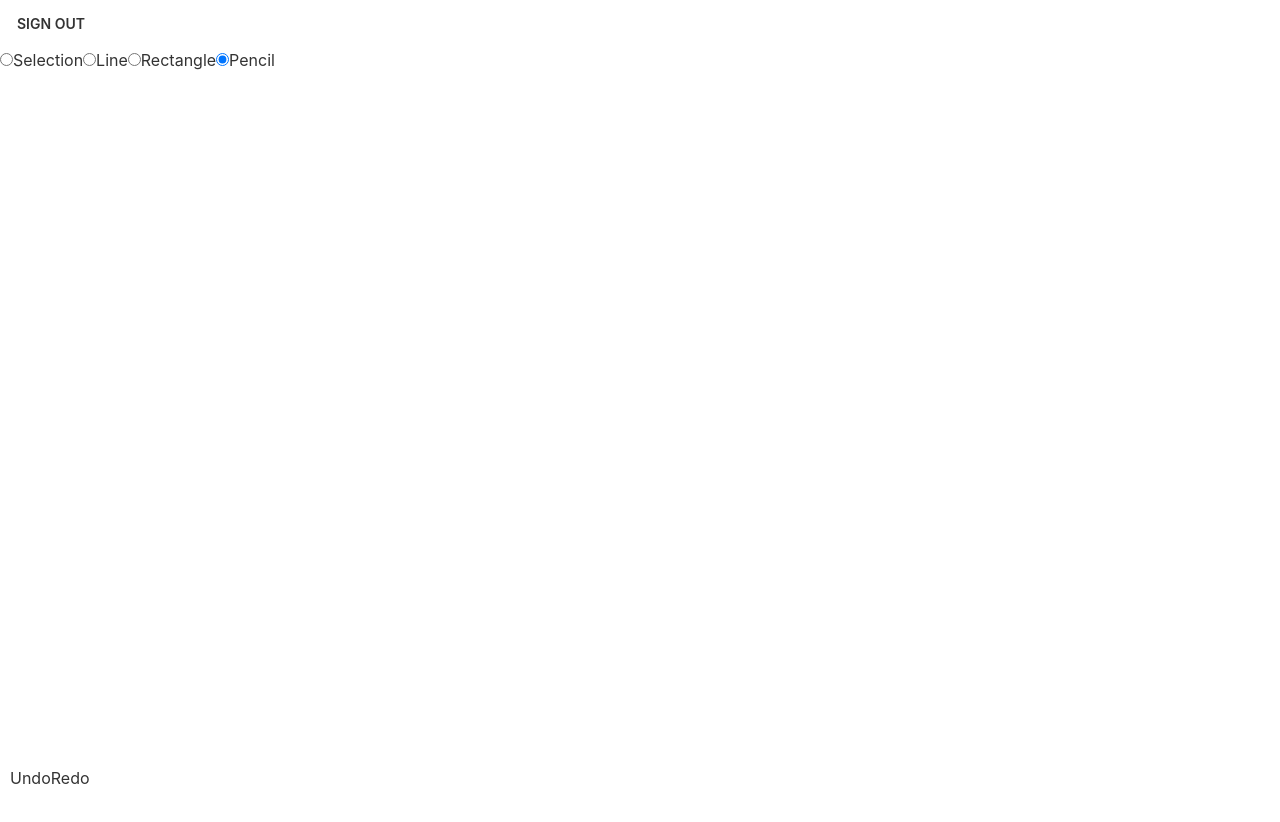
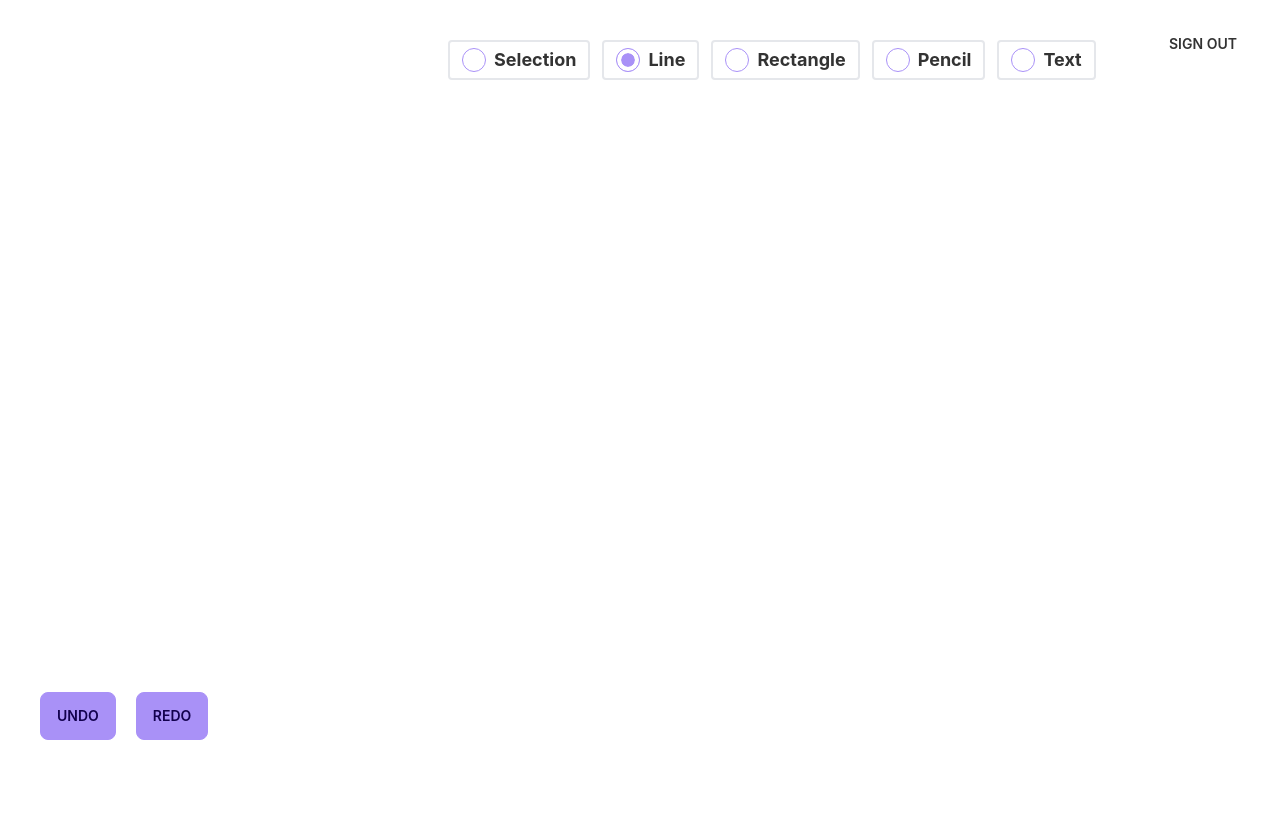
Before and after one commit to rakibul-wdp/artboard-design-application, a React (Create React App) app: page / in a window 1280 px wide. Shown: the top 822 px of the page. After the commit the page ends 800 px from the top, so only its background shows below. Built offline with nearby package versions, Linux system fonts and the light colour scheme; no server answers; sample sign-in values are in the browser's storage.

Commit message:
add text writing and some style

```diff
--- a/src/Pages/Drawing/Drawing.js
+++ b/src/Pages/Drawing/Drawing.js
@@ -1,4 +1,4 @@
-import React, { useEffect, useLayoutEffect, useState } from 'react';
+import React, { useEffect, useLayoutEffect, useRef, useState } from 'react';
 import SignOut from '../Shared/SignOut/SignOut';
 import rough from 'roughjs/bundled/rough.esm';
 import getStroke from 'perfect-freehand';
@@ -20,6 +20,7 @@ const createElement = (id, x1, y1, x2, y2, type) => {
       throw new Error(`Type not recognised: ${type}`);
   }
 };
+
 const nearPoint = (x, y, x1, y1, name) => {
   return Math.abs(x - x1) < 5 && Math.abs(y - y1) < 5 ? name : null;
 };
@@ -54,6 +55,8 @@ const positionWithinElement = (x, y, element) => {
         return onLine(point.x, point.y, nextPoint.x, nextPoint.y, x, y, 5) != null;
       });
       return betweenAnyPoint ? 'inside' : null;
+    case 'text':
+      return x >= x1 && x <= x2 && y >= y1 && y <= y2 ? 'inside' : null;
     default:
       throw new Error(`Type not recognised: ${type}`);
   }
@@ -77,7 +80,7 @@ const adjustElementCoordinates = (element) => {
     return { x1: minX, y1: minY, x2: maxX, y2: maxY };
   } else {
     if (x1 < x2 || (x1 === x2 && y1 < y2)) {
-      return x1, y1, x2, y2;
+      return { x1, y1, x2, y2 };
     } else {
       return { x1: x2, y1: y2, x2: x1, y2: y1 };
     }
@@ -166,6 +169,11 @@ const drawElement = (roughCanvas, context, element) => {
       const stroke = getSvgPathFromStroke(getStroke(element.points));
       context.fill(new Path2D(stroke));
       break;
+    case 'text':
+      context.textBaseline = 'top';
+      context.font = '24px sans-serif';
+      context.fillText(element.text, element.x1, element.y1);
+      break;
     default:
       throw new Error(`Type not recognised: ${element.type}`);
   }
@@ -176,8 +184,9 @@ const adjustmentRequired = (type) => ['line', 'rectangle'].includes(type);
 const Drawing = () => {
   const [elements, setElements, undo, redo] = useHistory([]);
   const [action, setAction] = useState('none');
-  const [tool, setTool] = useState('pencil');
+  const [tool, setTool] = useState('line');
   const [selectedElement, setSelectedElement] = useState(null);
+  const textAreaRef = useRef();
 
   useLayoutEffect(() => {
     const canvas = document.getElementById('canvas');
@@ -186,8 +195,11 @@ const Drawing = () => {
 
     const roughCanvas = rough.canvas(canvas);
 
-    elements.forEach((element) => drawElement(roughCanvas, context, element));
-  }, [elements]);
+    elements.forEach((element) => {
+      if (action === 'writing' && selectedElement.id === element.id) return;
+      drawElement(roughCanvas, context, element);
+    });
+  }, [elements, action, selectedElement]);
 
   useEffect(() => {
     const undoRedoFunction = (event) => {
@@ -206,7 +218,15 @@ const Drawing = () => {
     };
   }, [undo, redo]);
 
-  const updateElement = (id, x1, y1, x2, y2, type) => {
+  useEffect(() => {
+    const textArea = textAreaRef.current;
+    if (action === 'writing') {
+      textArea.focus();
+      textArea.value = selectedElement.text;
+    }
+  }, [action, selectedElement]);
+
+  const updateElement = (id, x1, y1, x2, y2, type, options) => {
     const elementsCopy = [...elements];
 
     switch (type) {
@@ -217,6 +237,14 @@ const Drawing = () => {
       case 'pencil':
         elementsCopy[id].points = [...elementsCopy[id].points, { x: x2, y: y2 }];
         break;
+      case 'text':
+        const textWidth = document.getElementById('canvas').getContext('2d').measureText(options.text).width;
+        const textHeight = 24;
+        elementsCopy[id] = {
+          ...createElement(id, x1, y1, x1 + textWidth, y1 + textHeight, type),
+          text: options.text,
+        };
+        break;
       default:
         throw new Error(`Type not recognised: ${type}`);
     }
@@ -225,6 +253,8 @@ const Drawing = () => {
   };
 
   const handleMouseDown = (event) => {
+    if (action === 'writing') return;
+
     const { clientX, clientY } = event;
     if (tool === 'selection') {
       const element = getElementAtPosition(clientX, clientY, elements);
@@ -252,9 +282,10 @@ const Drawing = () => {
       setElements((prevState) => [...prevState, element]);
       setSelectedElement(element);
 
-      setAction('drawing');
+      setAction(tool === 'text' ? 'writing' : 'drawing');
     }
   };
+
   const handleMouseMove = (event) => {
     const { clientX, clientY } = event;
 
@@ -285,7 +316,8 @@ const Drawing = () => {
         const height = y2 - y1;
         const newX1 = clientX - offsetX;
         const newY1 = clientY - offsetY;
-        updateElement(id, newX1, newY1, newX1 + width, newY1 + height, type);
+        const options = type === 'text' ? { text: selectedElement.text } : {};
+        updateElement(id, newX1, newY1, newX1 + width, newY1 + height, type, options);
       }
     } else if (action === 'resizing') {
       const { id, type, position, ...coordinates } = selectedElement;
@@ -293,8 +325,19 @@ const Drawing = () => {
       updateElement(id, x1, y1, x2, y2, type);
     }
   };
-  const handleMouseUp = () => {
+
+  const handleMouseUp = (event) => {
+    const { clientX, clientY } = event;
     if (selectedElement) {
+      if (
+        selectedElement.type === 'text' &&
+        clientX - selectedElement.offsetX === selectedElement.x1 &&
+        clientY - selectedElement.offsetY === selectedElement.y1
+      ) {
+        setAction('writing');
+        return;
+      }
+
       const index = selectedElement.id;
       const { id, type } = elements[index];
       if ((action === 'drawing' || action === 'resizing') && adjustmentRequired(type)) {
@@ -302,28 +345,117 @@ const Drawing = () => {
         updateElement(id, x1, y1, x2, y2, type);
       }
     }
+
+    if (action === 'writing') return;
+
     setAction('none');
     setSelectedElement(null);
   };
 
+  const handleBlur = (event) => {
+    const { id, x1, y1, type } = selectedElement;
+    setAction('none');
+    setSelectedElement(null);
+    updateElement(id, x1, y1, null, null, type, { text: event.target.value });
+  };
+
   return (
     <div>
-      <SignOut />
+      <div className='fixed top-5' style={{ marginLeft: '90%' }}>
+        <SignOut />
+      </div>
       <div>
-        <div className='fixed'>
-          <input type='radio' id='selection' checked={tool === 'selection'} onChange={() => setTool('selection')} />
-          <label htmlFor='selection'>Selection</label>
-          <input type='radio' id='line' checked={tool === 'line'} onChange={() => setTool('line')} />
-          <label htmlFor='line'>Line</label>
-          <input type='radio' id='rectangle' checked={tool === 'rectangle'} onChange={() => setTool('rectangle')} />
-          <label htmlFor='rectangle'>Rectangle</label>
-          <input type='radio' id='pencil' checked={tool === 'pencil'} onChange={() => setTool('pencil')} />
-          <label htmlFor='pencil'>Pencil</label>
+        <div className='fixed top-10 flex' style={{ marginLeft: '35%' }}>
+          <div className='flex items-center justify-center border-2 rounded px-3 py-1'>
+            <input
+              type='radio'
+              id='selection'
+              className='radio radio-primary'
+              checked={tool === 'selection'}
+              onChange={() => setTool('selection')}
+            />
+            <label htmlFor='selection' className='text-lg font-bold ml-2'>
+              Selection
+            </label>
+          </div>
+          <div className='flex items-center justify-center border-2 rounded ml-3 px-3 py-1'>
+            <input
+              type='radio'
+              id='line'
+              className='radio radio-primary'
+              checked={tool === 'line'}
+              onChange={() => setTool('line')}
+            />
+            <label htmlFor='line' className='text-lg font-bold ml-2'>
+              Line
+            </label>
+          </div>
+          <div className='flex items-center justify-center border-2 rounded ml-3 px-3 py-1'>
+            <input
+              type='radio'
+              id='rectangle'
+              className='radio radio-primary'
+              checked={tool === 'rectangle'}
+              onChange={() => setTool('rectangle')}
+            />
+            <label htmlFor='rectangle' className='text-lg font-bold ml-2'>
+              Rectangle
+            </label>
+          </div>
+          <div className='flex items-center justify-center border-2 rounded ml-3 px-3 py-1'>
+            <input
+              type='radio'
+              id='pencil'
+              className='radio radio-primary'
+              checked={tool === 'pencil'}
+              onChange={() => setTool('pencil')}
+            />
+            <label htmlFor='pencil' className='text-lg font-bold ml-2'>
+              Pencil
+            </label>
+          </div>
+          <div className='flex items-center justify-center border-2 rounded ml-3 px-3 py-1'>
+            <input
+              type='radio'
+              id='text'
+              className='radio radio-primary'
+              checked={tool === 'text'}
+              onChange={() => setTool('text')}
+            />
+            <label htmlFor='text' className='text-lg font-bold ml-2'>
+              Text
+            </label>
+          </div>
         </div>
-        <div className='fixed bottom-0 p-2.5'>
-          <button onClick={undo}>Undo</button>
-          <button onClick={redo}>Redo</button>
+        <div className='fixed bottom-5 p-10'>
+          <button className='btn btn-primary' onClick={undo}>
+            Undo
+          </button>
+          <button className='btn btn-primary ml-5' onClick={redo}>
+            Redo
+          </button>
         </div>
+        {action === 'writing' ? (
+          <textarea
+            ref={textAreaRef}
+            onBlur={handleBlur}
+            style={{
+              position: 'fixed',
+              top: selectedElement.y1 - 2,
+              left: selectedElement.x1,
+              font: '24px sans-serif',
+              margin: 0,
+              padding: 0,
+              border: 0,
+              outline: 0,
+              resize: 'auto',
+              overflow: 'hidden',
+              whiteSpace: 'pre',
+              background: 'transparent',
+            }}
+          />
+        ) : null}
+
         <canvas
           id='canvas'
           width={window.innerWidth}
```
